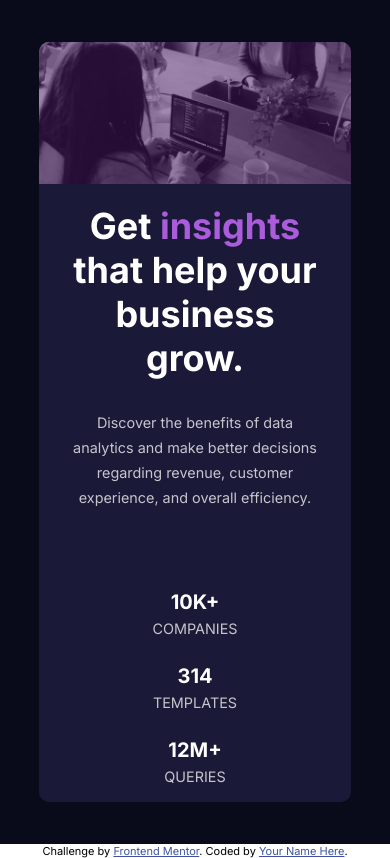
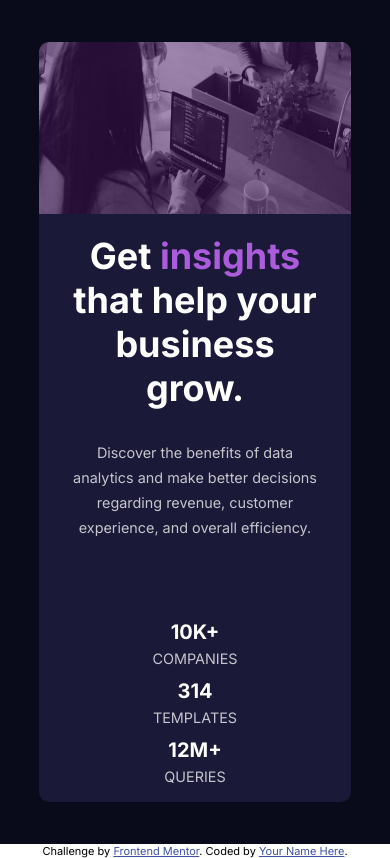
Before and after one commit to neghi14/Stats-preview-card-component, a plain HTML site: page index.html in a window 390 px wide. Drawn offline with Linux system fonts and the light colour scheme.

Commit message:
fixed some eye sores

```diff
--- a/style/style.css
+++ b/style/style.css
@@ -26,11 +26,12 @@
 }
 
 .wrapper{
-    display: flex;
-    width: 80%;
+    display: grid;
+   width: min(80%, 1200px);
     background-color: var(--darkDesaturatedBlue);
     overflow: hidden;
     border-radius: 10px;
+    grid-template-columns: 50% 50%;
 }
 
 .stats{
@@ -100,6 +101,7 @@ img:nth-of-type(2){
 
 @media(max-width:48rem){
     .wrapper{
+        display: flex;
         flex-direction: column-reverse;
         height: 90%;
     }
@@ -109,7 +111,7 @@ img:nth-of-type(2){
     }
     .ourStats{
         flex-direction: column;
-        gap: 30px;
+        gap: 15px;
     }
     .ourStats div + div{
         margin-left:0 ;
@@ -117,8 +119,13 @@ img:nth-of-type(2){
     img:nth-of-type(1){
         display: none;
     }
+    .image{
+        width: 100%;
+        height: 100%;
+    }
     img:nth-of-type(2){
         display: block;
         width: 100%;
+        aspect-ratio: 1/1;
     }
 }
```
